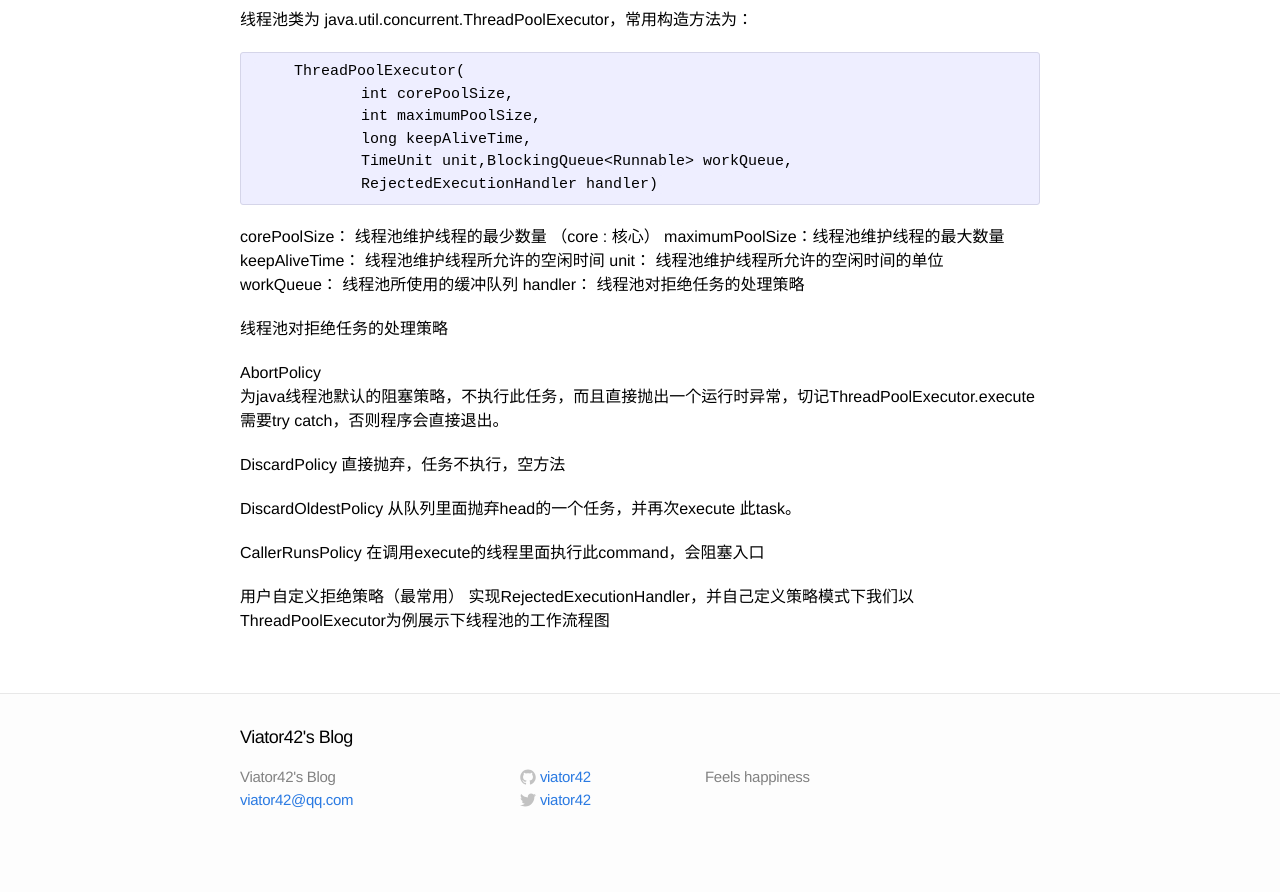
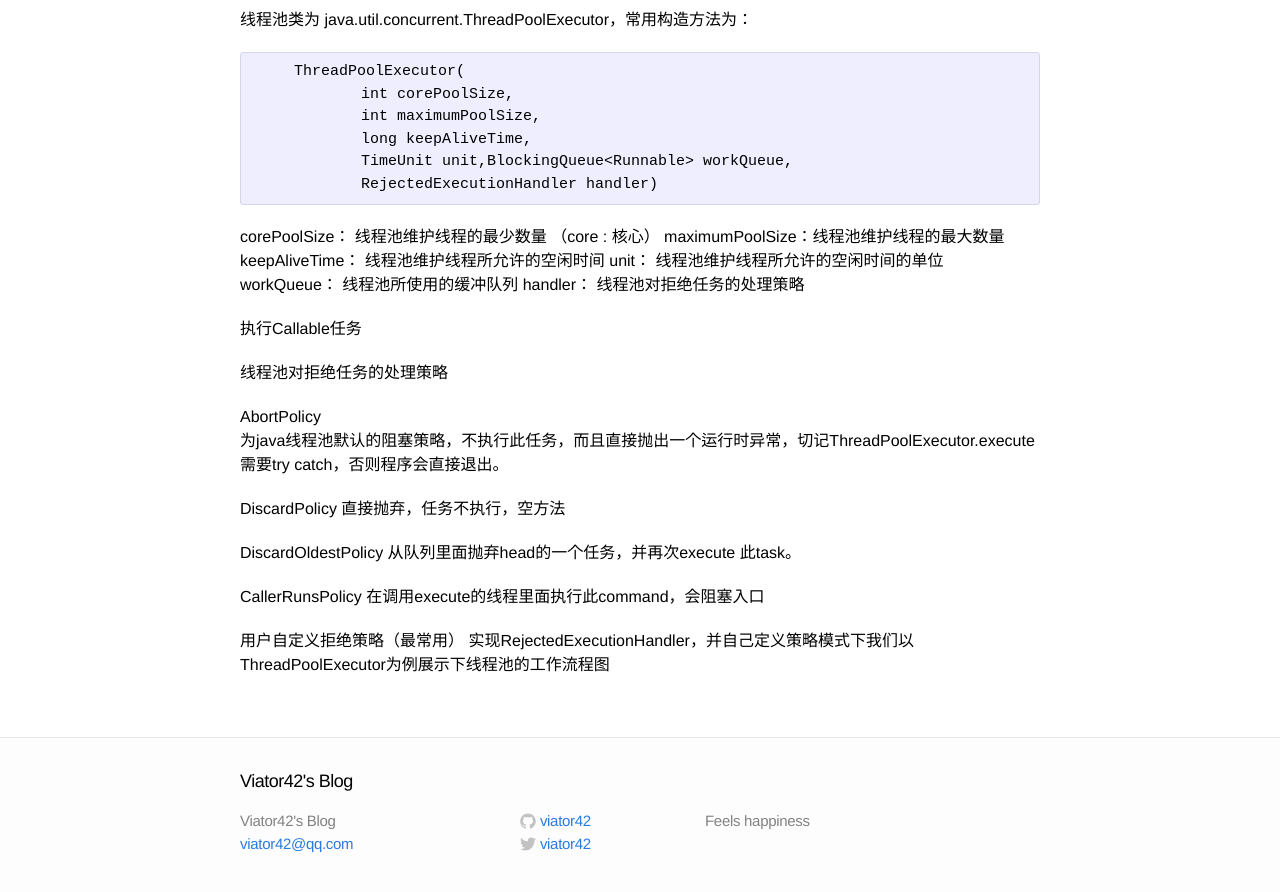
Before and after one commit to viator42/viator42.github.io, a Jekyll site: the page built from _posts/2018-2-24-java-notes.markdown, in a window 1280 px wide and 900 px high, scrolled down 10647 px. Shown: the top 892 px of the window. Built offline with Jekyll 4.4.1, drawn with Linux system fonts in a browser that asks for light colours; before the commit the page ends 11503 px from its top, so only the background shows below that.

Commit message:
update note

```diff
--- a/_posts/2018-2-24-java-notes.markdown
+++ b/_posts/2018-2-24-java-notes.markdown
@@ -455,6 +455,10 @@ unit：           线程池维护线程所允许的空闲时间的单位
 workQueue： 线程池所使用的缓冲队列
 handler：      线程池对拒绝任务的处理策略
 
+执行Callable任务
+
+
+
 线程池对拒绝任务的处理策略
 
 AbortPolicy
```
